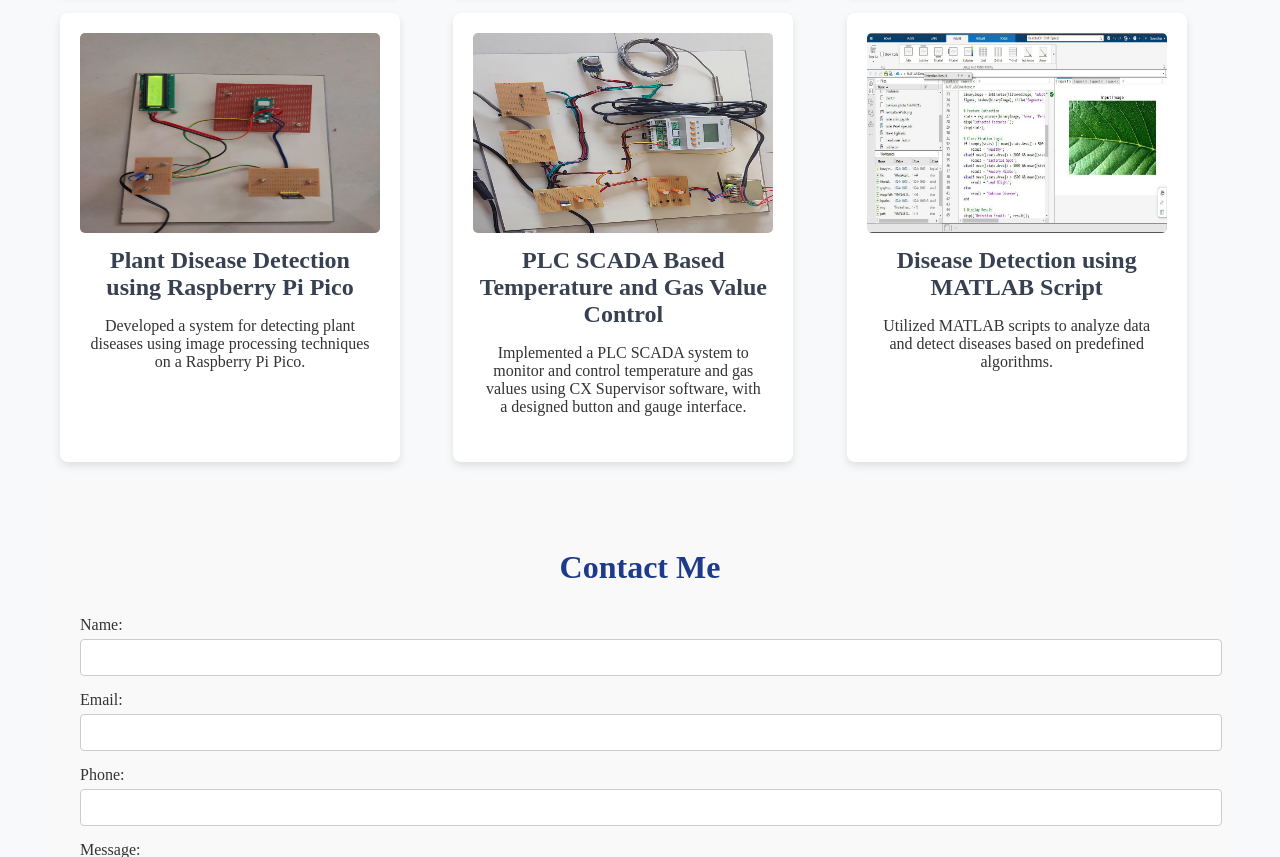
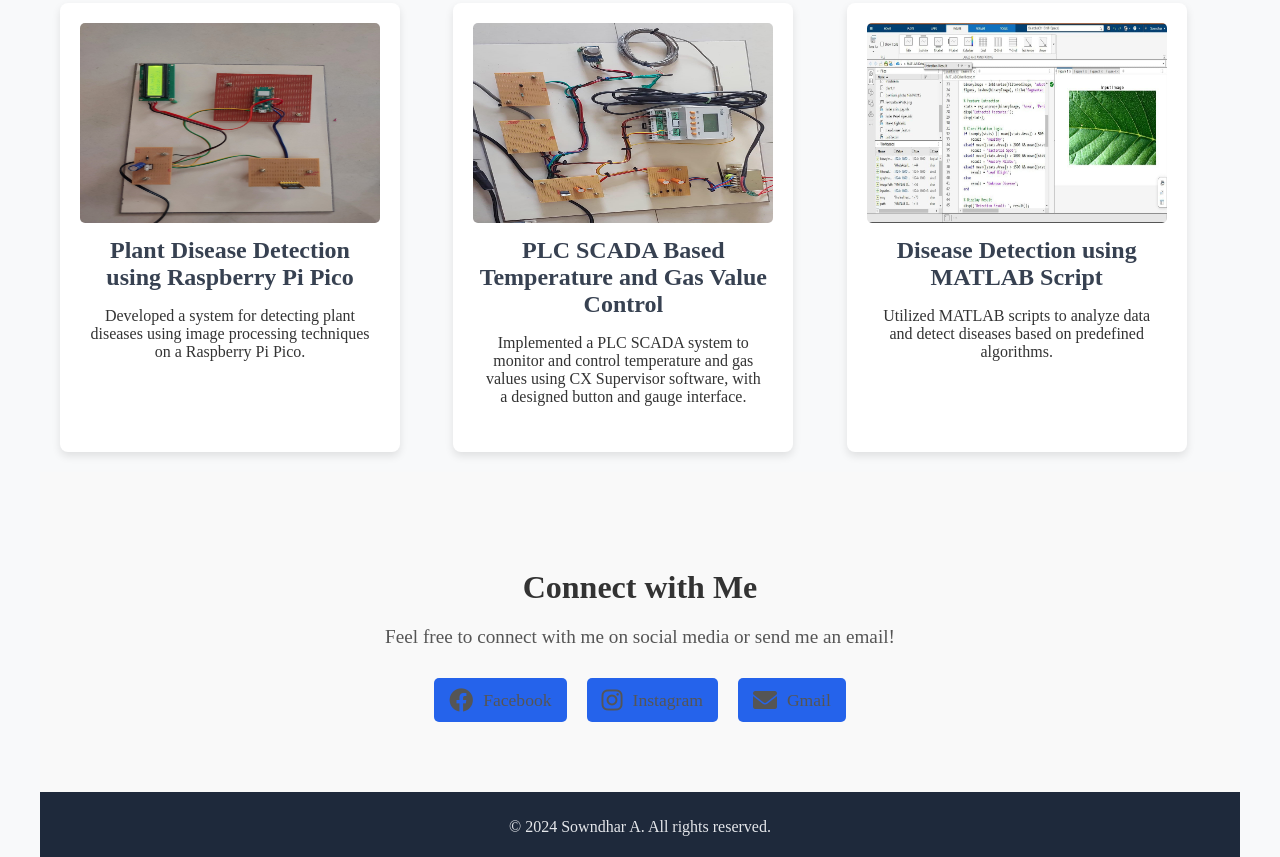
Before and after one commit to sowndhar02/Portfolio, a plain HTML site: page index.html in a window 1280 px wide. Shown: the part 1943-2800 px from the top of the page. Drawn offline with Linux system fonts and the light colour scheme.

Commit message:
Add files via upload

```diff
--- a/index.css
+++ b/index.css
@@ -354,3 +354,45 @@ button:hover {
 .education-description strong {
   font-weight: bold; /* Make the important text bold */
 }
+#contact {
+  background-color: #f9f9f9;
+  padding: 50px 20px;
+  text-align: center;
+}
+
+.section-title {
+  font-size: 2rem;
+  margin-bottom: 20px;
+  color: #333;
+}
+
+.contact-description {
+  font-size: 1.2rem;
+  margin-bottom: 30px;
+  color: #555;
+}
+
+.social-links {
+  display: flex;
+  justify-content: center;
+  gap: 20px;
+  flex-wrap: wrap;
+}
+
+.social-link {
+  display: flex;
+  align-items: center;
+  gap: 10px;
+  text-decoration: none;
+  color: #555;
+  font-size: 1.1rem;
+  transition: color 0.3s ease;
+}
+
+.social-link:hover {
+  color: #007bff; /* Optional: Change color on hover */
+}
+
+.social-link i {
+  font-size: 1.5rem;
+}
--- a/index.html
+++ b/index.html
@@ -10,54 +10,6 @@
   <link href="https://fonts.googleapis.com/css2?family=Poppins:wght@400;600;700&display=swap" rel="stylesheet">
   <style>
      Animation Keyframes
-     /*@keyframes fadeIn {
-      from {
-        opacity: 0;
-        transform: translateY(20px);
-      }
-
-      to {
-        opacity: 1;
-        transform: translateY(0);
-      }
-    }
-
-    @keyframes bounce {
-
-      0%,
-      20%,
-      50%,
-      80%,
-      100% {
-        transform: translateY(0);
-      }
-
-      40% {
-        transform: translateY(-20px);
-      }
-
-      60% {
-        transform: translateY(-10px);
-      }
-    }
-
-    @keyframes glow {
-      0% {
-        box-shadow: 0 0 5px #facc15;
-      }
-
-      50% {
-        box-shadow: 0 0 20px #facc15;
-      }
-
-      100% {
-        box-shadow: 0 0 5px #facc15;
-      }
-    } */
-
-
-
-
 
 
 
@@ -213,30 +165,24 @@
   </section>
 
   <!-- Contact Section -->
-  <section id="contact">
-    <div class="container">
-      <h2>Contact Me</h2>
-      <form id="contact-form" action="your-server-side-script" method="POST">
-        <div class="form-group">
-          <label for="name">Name:</label>
-          <input type="text" id="name" name="name" required>
-        </div>
-        <div class="form-group">
-          <label for="email">Email:</label>
-          <input type="email" id="email" name="email" required>
-        </div>
-        <div class="form-group">
-          <label for="phone">Phone:</label>
-          <input type="tel" id="phone" name="phone" required>
-        </div>
-        <div class="form-group">
-          <label for="message">Message:</label>
-          <textarea id="message" name="message" rows="5" required></textarea>
-        </div>
-        <button type="submit" class="btn">Send Message</button>
-      </form>
+<section id="contact">
+  <div class="container">
+    <h2 class="section-title">Connect with Me</h2>
+    <p class="contact-description">Feel free to connect with me on social media or send me an email!</p>
+    <div class="social-links">
+      <a href="https://www.facebook.com/profile.php?id=100061587882644&mibextid=ZbWKwL" target="_blank" class="social-link">
+        <i class="fa-brands fa-facebook"></i> Facebook
+      </a>
+      <a href="https://www.instagram.com/mass__sowndhar?igsh=MWNjd3ZhMWxuNW5lZg==" target="_blank" class="social-link">
+        <i class="fab fa-instagram"></i> Instagram
+      </a>
+      <a href="mailto:a.sowndhar3@gmail.com" class="social-link">
+        <i class="fas fa-envelope"></i> Gmail
+      </a>
     </div>
-  </section>
+  </div>
+</section>
+
 
 
   <footer>
```
